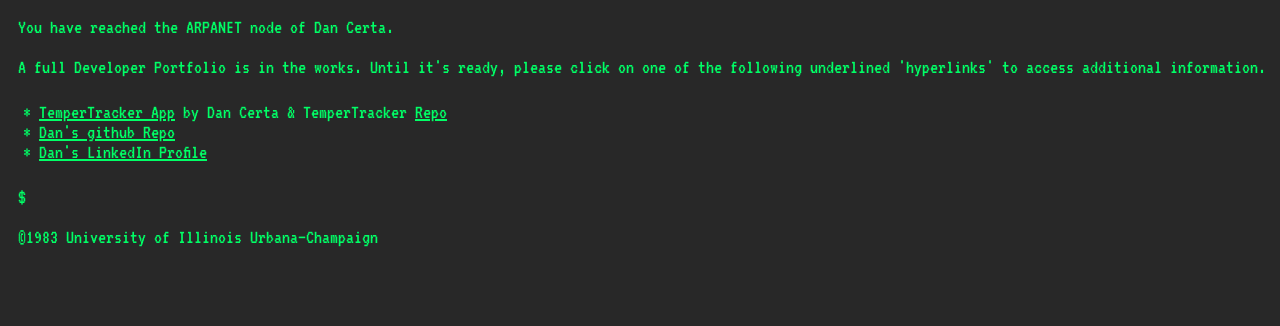
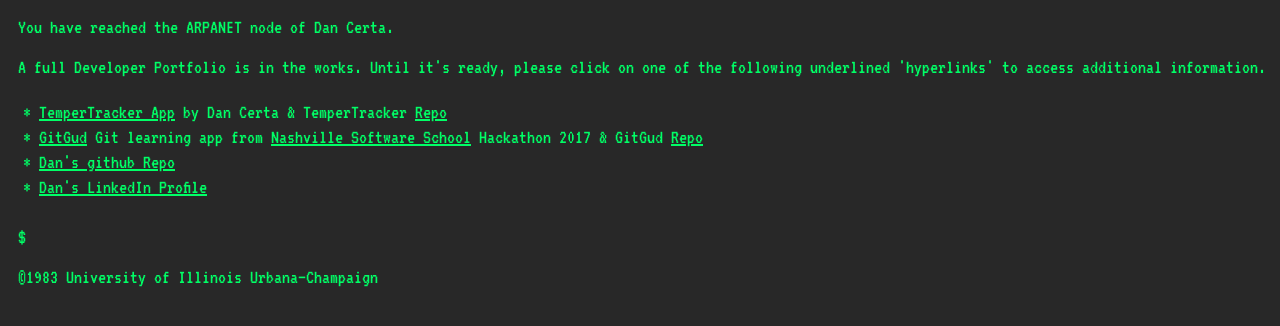
Before and after one commit to daniel-certa-1228/portfolio-placeholder, a plain HTML site: page index.html in a window 1280 px wide. Shown: the part 48-374 px from the top of the page. Drawn offline with Linux system fonts and the light colour scheme.

Commit message:
added GitGud

```diff
--- a/css/main.css
+++ b/css/main.css
@@ -23,6 +23,10 @@
 
 a:hover {
   color: #aaa;
+}
+
+li {
+  margin-bottom: 5px;
 }
 
 /***************************
--- a/index.html
+++ b/index.html
@@ -15,6 +15,7 @@
     <p>A full Developer Portfolio is in the works.  Until it's ready, please click on one of the following underlined 'hyperlinks' to access additional information.</p>
       <ul id="links-1" class="list-style">
           <li>* <a href="https://daniel-certa-1228.github.io/Temper-Tracker/" target="_blank">TemperTracker App</a> by Dan Certa & TemperTracker <a href="https://github.com/daniel-certa-1228/Temper-Tracker" target="_blank">Repo</a></li>
+          <li>* <a href="https://gitgud-89c49.firebaseapp.com/" target="_blank">GitGud</a> Git learning app from <a href="http://nashvillesoftwareschool.com/"  target="_blank">Nashville Software School</a> Hackathon 2017 & GitGud <a href="https://github.com/daniel-certa-1228/gitgud" target="_blank">Repo</a></li>
           <li>* <a href="https://github.com/daniel-certa-1228" target="_blank">Dan's github Repo</a></li>
           <li>* <a href="https://www.linkedin.com/in/dan-certa-2908a59/" target="_blank">Dan's LinkedIn Profile</a></li>
       </ul>
```
